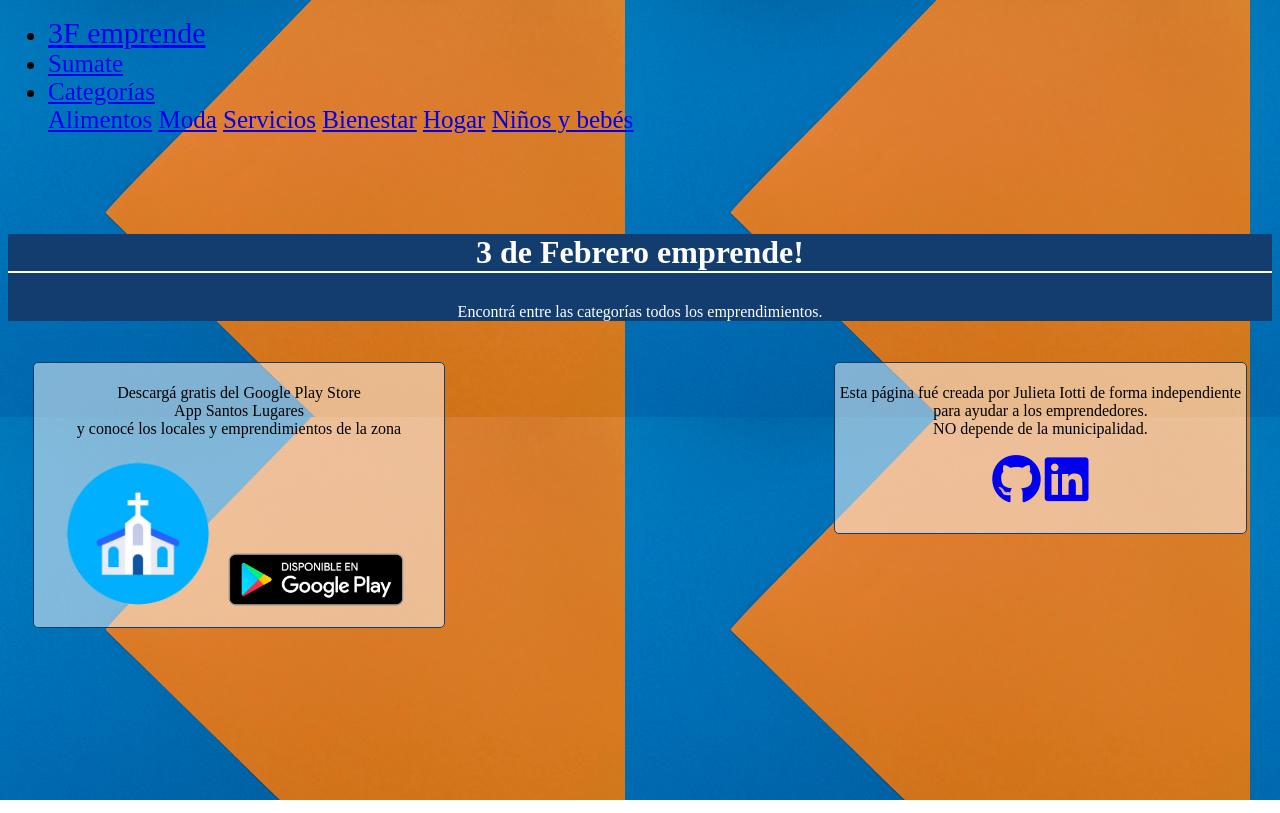
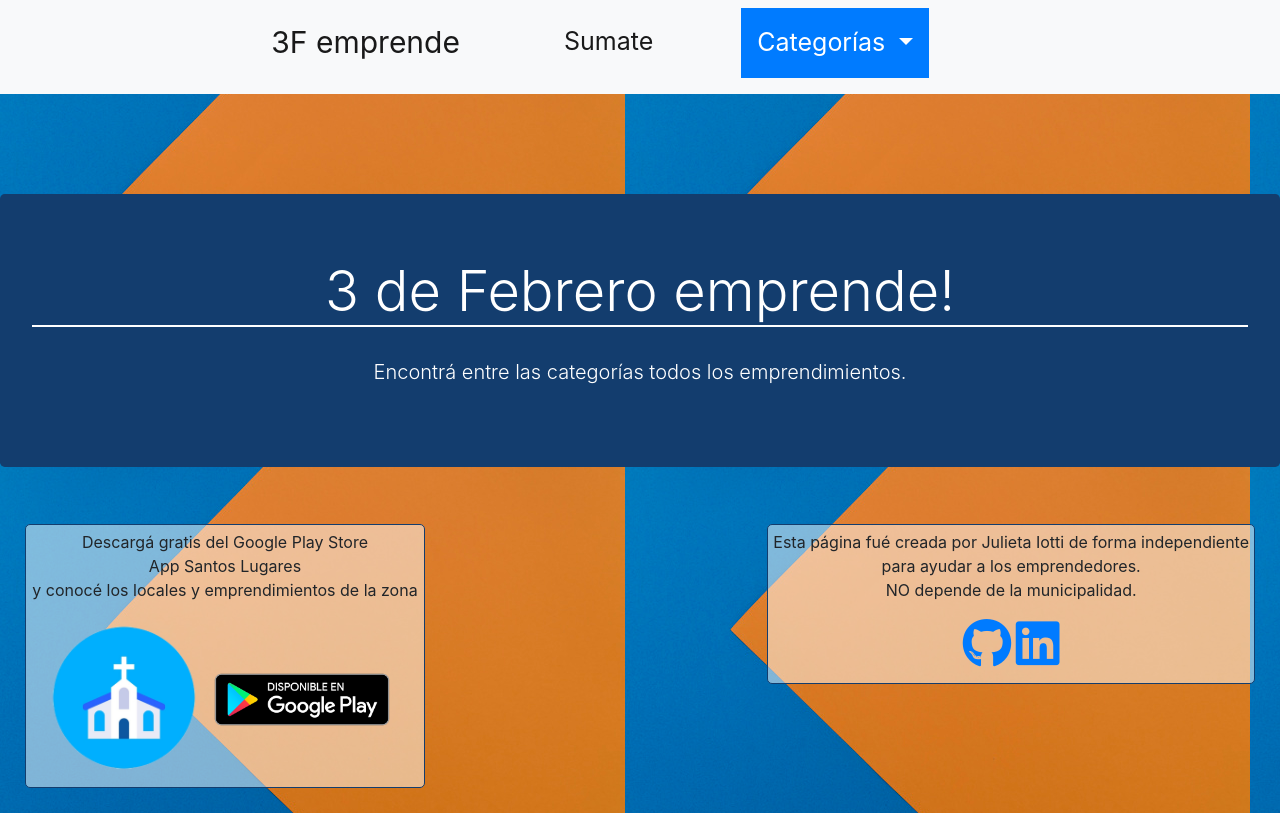
Before and after one commit to Waffleland/emprendimientos3f, a plain HTML site: page index.html in a window 1280 px wide. Drawn offline with nearby package versions, Linux system fonts and the light colour scheme; a web font is replaced by a local one.

Commit message:
vuelta a atras

```diff
--- a/index.html
+++ b/index.html
@@ -1,7 +1,7 @@
 <!DOCTYPE html>
 <html>
     <head>
-      <link rel="stylesheet" href="https://cdnjs.cloudflare.com/.../3.5.1/jquery.slim.min.js " integrity="sha384-TX8t27EcRE3e/ihU7zmQxVncDAy5uIKz4rEkgIXeMed4M0jlfIDPvg6uqKI2xXr2" crossorigin="anonymous">
+      <link rel="stylesheet" href="https://cdn.jsdelivr.net/npm/bootstrap@4.5.3/dist/css/bootstrap.min.css" integrity="sha384-TX8t27EcRE3e/ihU7zmQxVncDAy5uIKz4rEkgIXeMed4M0jlfIDPvg6uqKI2xXr2" crossorigin="anonymous">
         <link rel="stylesheet" href="3f.css" />
         <link href="https://fonts.googleapis.com/css2?family=Montserrat:ital,wght@0,400;1,300&display=swap" rel="stylesheet">
         <link href="https://fonts.googleapis.com/css2?family=Allerta&family=Montserrat:ital,wght@0,400;1,300&display=swap" rel="stylesheet">
```
